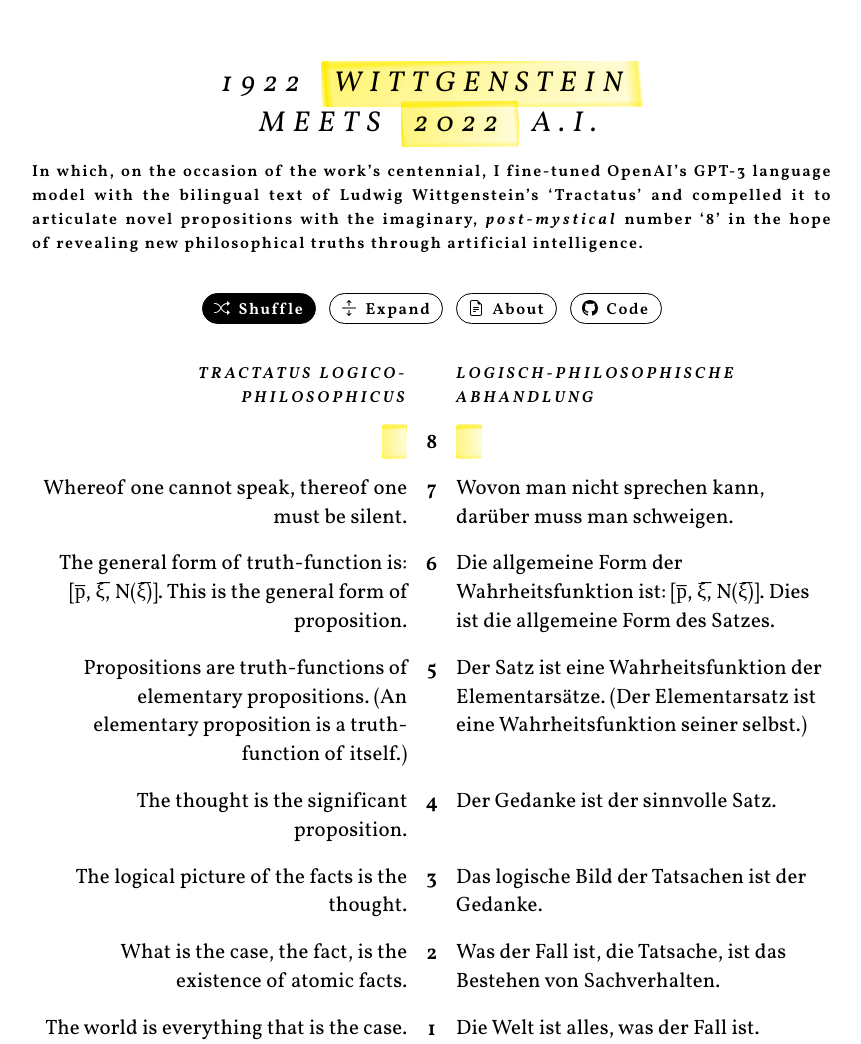
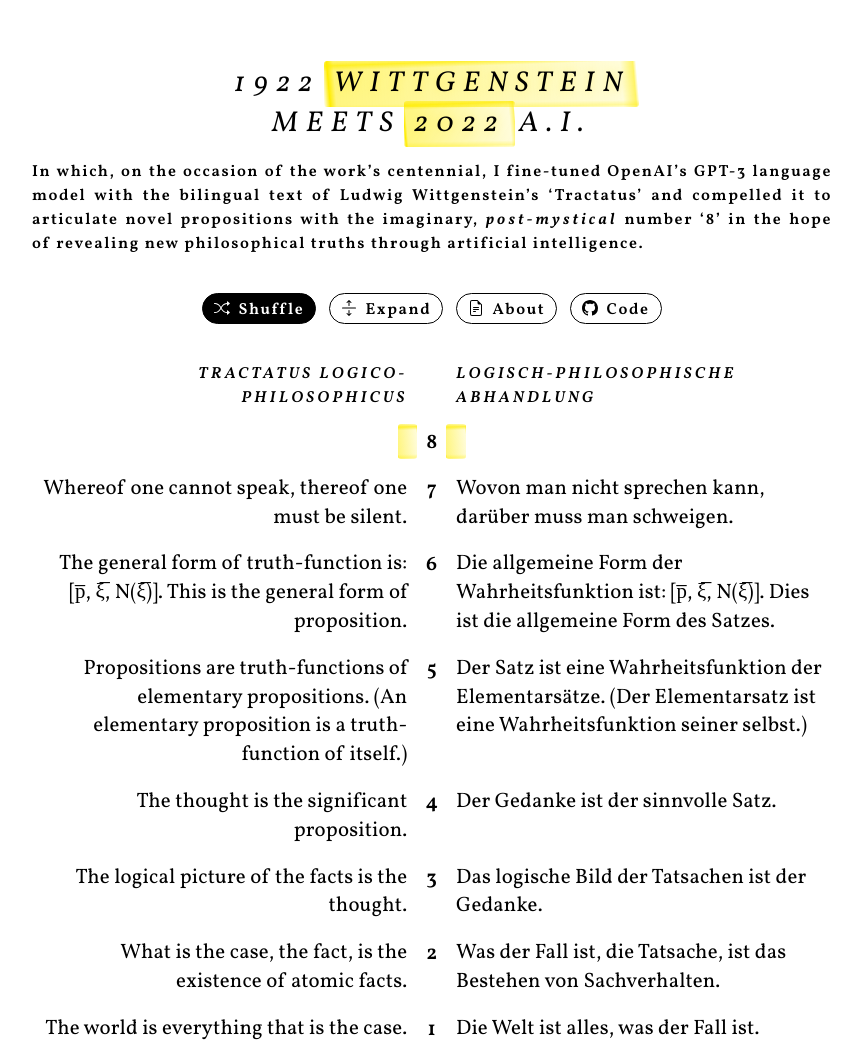
Before and after one commit to maxbbraun/wittgenstein, a Flask app: template frontend/templates/index.html in a window 1280 px wide. Shown: the top 1044 px of the page, without its empty margins (208-1069 px from the left). Run offline with Flask 2, Linux system fonts and the light colour scheme; the template is opened without the code that fills it, so the values that code supplies are empty.

Commit message:
Fix highlight padding/margin

```diff
--- a/frontend/templates/index.html
+++ b/frontend/templates/index.html
@@ -174,9 +174,9 @@
       }
 
       .highlighted {
-        padding: 0.2rem 0.8rem;
+        padding: 0.2rem 0.6rem;
+        margin: -0.2rem -0.6rem;
         border-radius: 0.2rem;
-        margin: 0;
         background:
           linear-gradient(85deg,
             rgba(255, 236, 0, 0) 0%,
```
